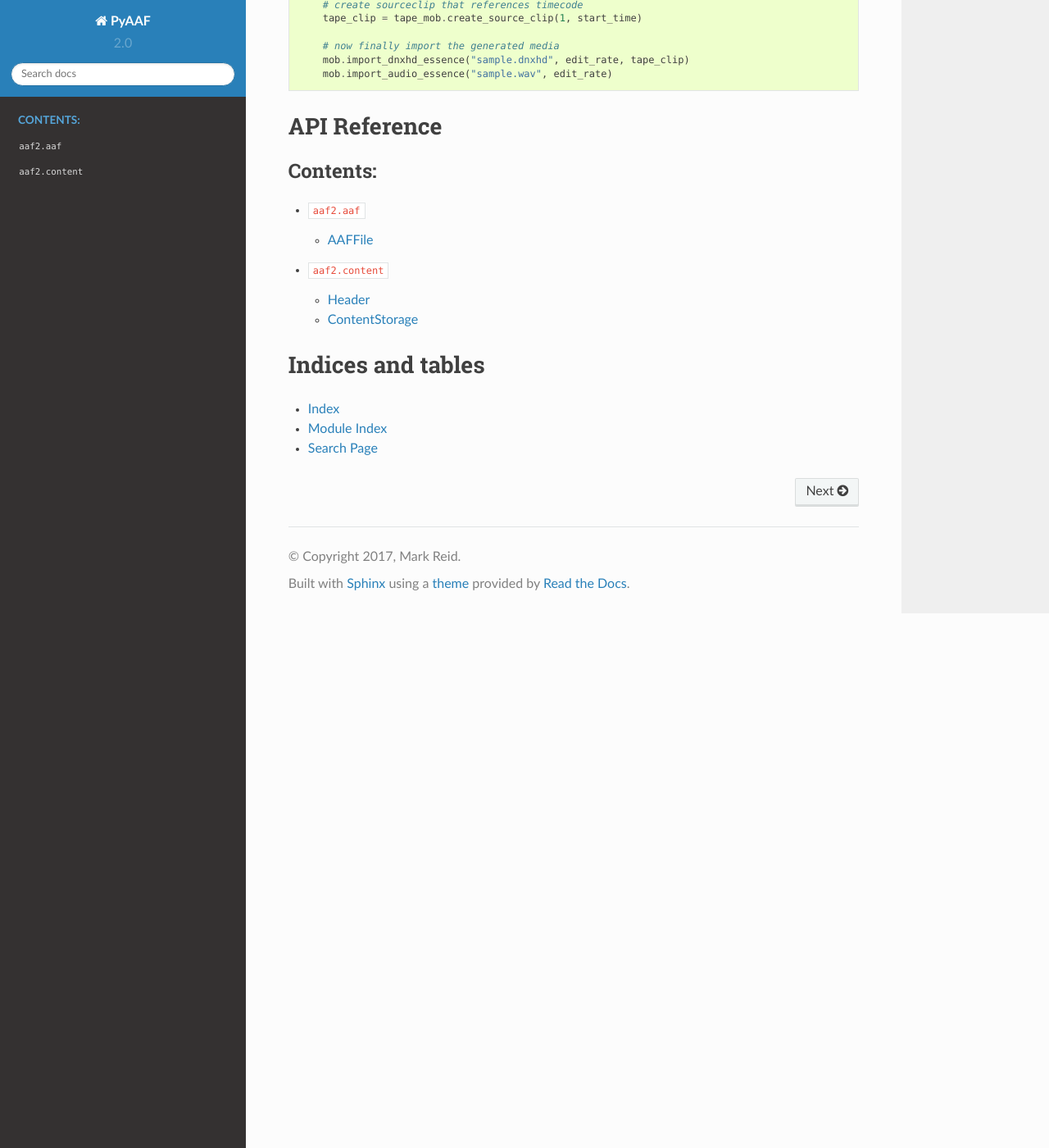
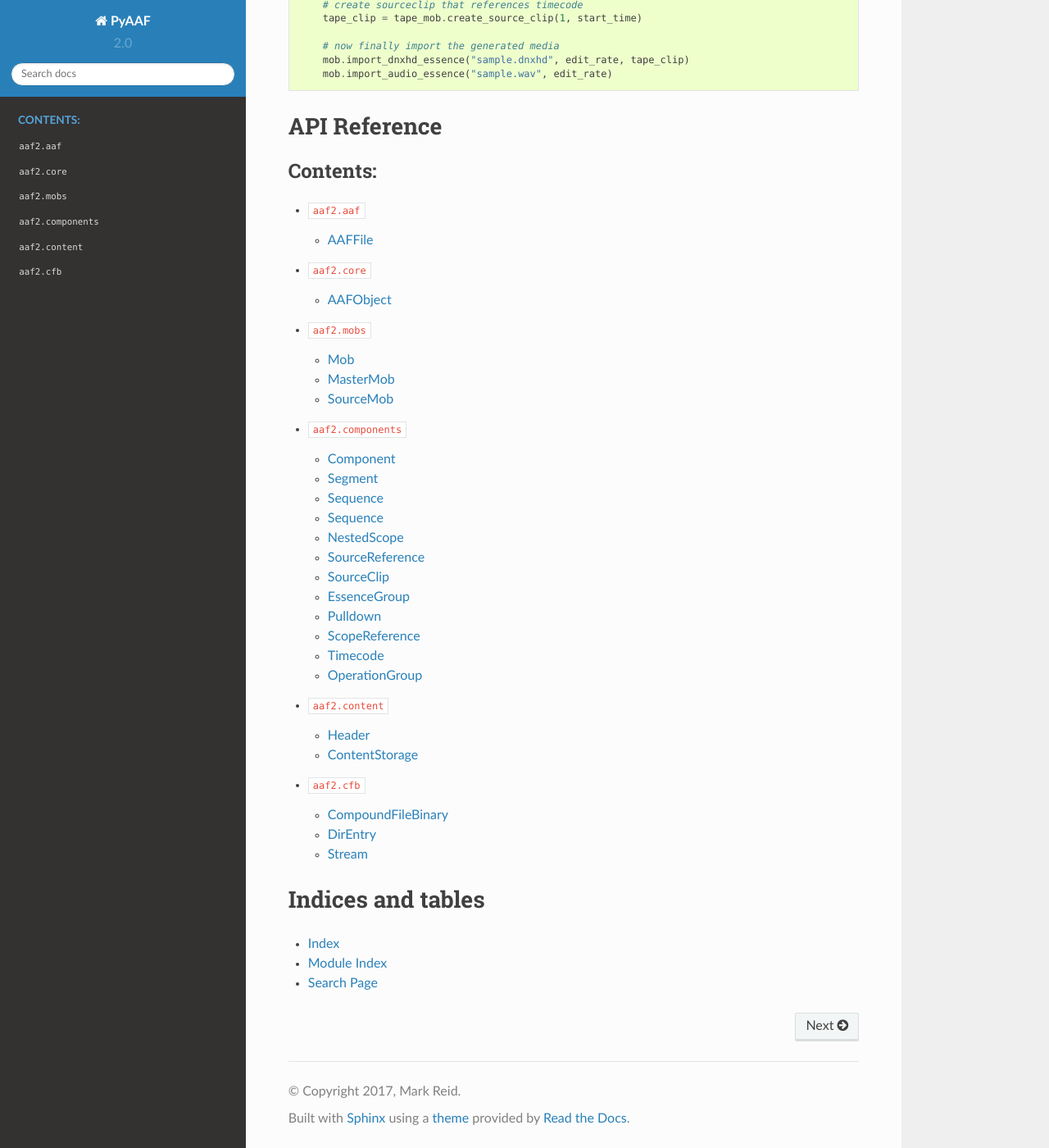
Before and after one commit to markreidvfx/pyaaf2, a Sphinx documentation site: the page built from docs/source/index.rst, in a window 1280 px wide and 1400 px high, scrolled down 1402 px. Shown: the whole window at 82% size. Built offline with Sphinx 7.4.7 and the Read the Docs theme 2.0.0, drawn with Linux system fonts in a browser that asks for light colours.

Commit message:
added more class docs

```diff
--- a/docs/source/api/aaf.rst
+++ b/docs/source/api/aaf.rst
@@ -7,5 +7,3 @@ AAFFile
 -------
    .. autoclass:: AAFFile
        :members:
-
-       .. automethod:: __init__
--- /dev/null
+++ b/docs/source/api/cfb.rst
@@ -0,0 +1,22 @@
+``aaf2.cfb``
+==============
+
+.. automodule:: aaf2.cfb
+
+CompoundFileBinary
+------------------
+
+   .. autoclass:: CompoundFileBinary
+       :members:
+
+DirEntry
+--------
+
+.. autoclass:: CompoundFileBinary
+    :members:
+
+Stream
+------
+
+   .. autoclass:: Stream
+       :members:
--- /dev/null
+++ b/docs/source/api/components.rst
@@ -0,0 +1,75 @@
+``aaf2.components``
+===================
+
+.. automodule:: aaf2.components
+
+Component
+---------
+
+   .. autoclass:: Component
+       :members:
+
+Segment
+-------
+
+.. autoclass:: Segment
+    :members:
+
+Sequence
+--------
+
+   .. autoclass:: Sequence
+       :members:
+
+Sequence
+--------
+
+  .. autoclass:: Sequence
+      :members:
+
+NestedScope
+-----------
+
+ .. autoclass:: NestedScope
+     :members:
+
+SourceReference
+---------------
+
+.. autoclass:: SourceReference
+  :members:
+
+SourceClip
+----------
+
+ .. autoclass:: SourceClip
+     :members:
+
+EssenceGroup
+------------
+
+.. autoclass:: EssenceGroup
+    :members:
+
+Pulldown
+--------
+
+   .. autoclass:: Pulldown
+       :members:
+
+ScopeReference
+--------------
+
+.. autoclass:: ScopeReference
+    :members:
+
+Timecode
+--------
+   .. autoclass:: Timecode
+       :members:
+
+OperationGroup
+--------------
+
+  .. autoclass:: OperationGroup
+      :members:
--- a/docs/source/api/content.rst
+++ b/docs/source/api/content.rst
@@ -1,5 +1,7 @@
 ``aaf2.content``
 ==============
+
+.. automodule:: aaf2.content
 
 Header
 ------
--- /dev/null
+++ b/docs/source/api/core.rst
@@ -0,0 +1,9 @@
+``aaf2.core``
+==============
+
+.. automodule:: aaf2.core
+
+AAFObject
+---------
+   .. autoclass:: AAFObject
+       :members:
--- /dev/null
+++ b/docs/source/api/mobs.rst
@@ -0,0 +1,21 @@
+``aaf2.mobs``
+==============
+
+.. automodule:: aaf2.mobs
+
+Mob
+---
+    .. autoclass:: Mob
+        :members:
+
+MasterMob
+--------
+
+    .. autoclass:: MasterMob
+        :members:
+
+SourceMob
+---------
+
+    .. autoclass:: SourceMob
+        :members:
--- a/docs/source/conf.py
+++ b/docs/source/conf.py
@@ -170,4 +170,4 @@ texinfo_documents = [
 intersphinx_mapping = {'http://docs.python.org/': None}
 
 autodoc_member_order = 'bysource'
-autodoc_default_flags = ['undoc-members', 'show-inheritance']
+autodoc_default_flags = ['show-inheritance']
--- a/docs/source/index.rst
+++ b/docs/source/index.rst
@@ -1,7 +1,7 @@
 ..
 
 Welcome to PyAAF 2.0 Documentation!
-=================================
+===================================
 
 A python module for the reading and writing Advanced Authoring Format (AAF) files.
 
@@ -83,7 +83,13 @@ API Reference
    :caption: Contents:
 
    api/aaf
+   api/core
+   api/mobs
+   api/components
    api/content
+
+   api/cfb
+
 
 
 
```
